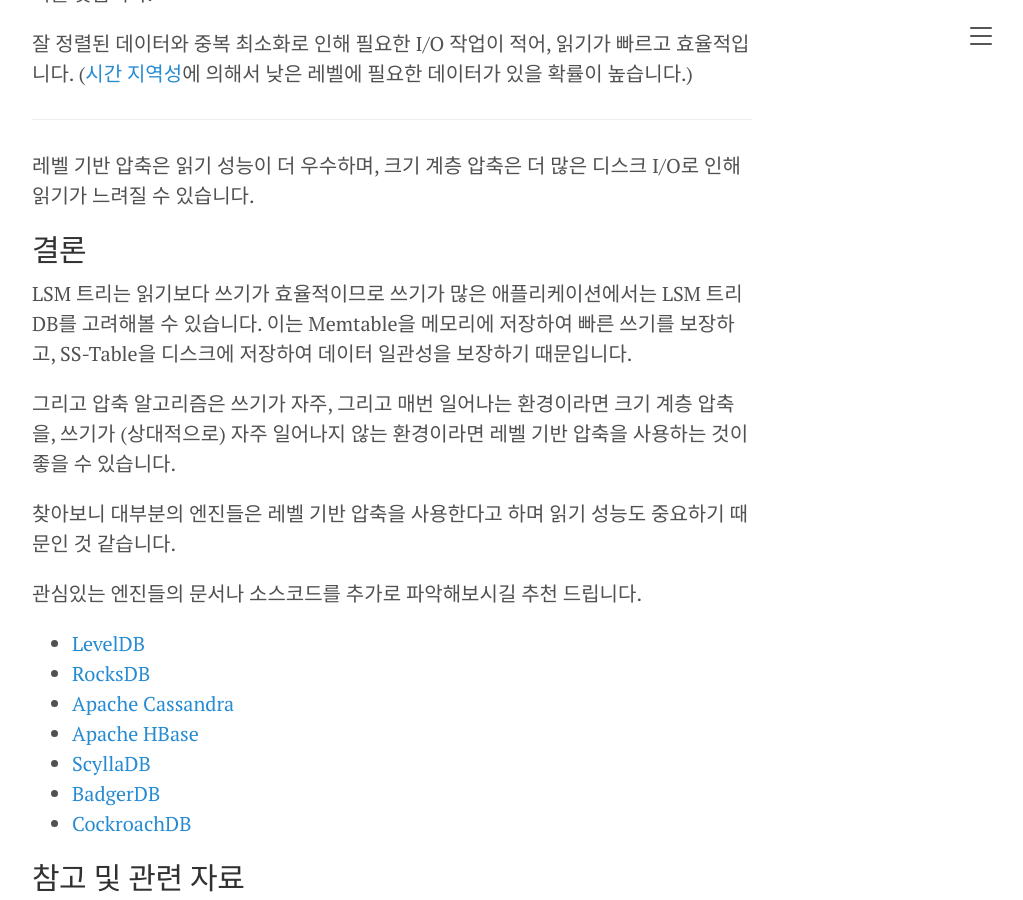
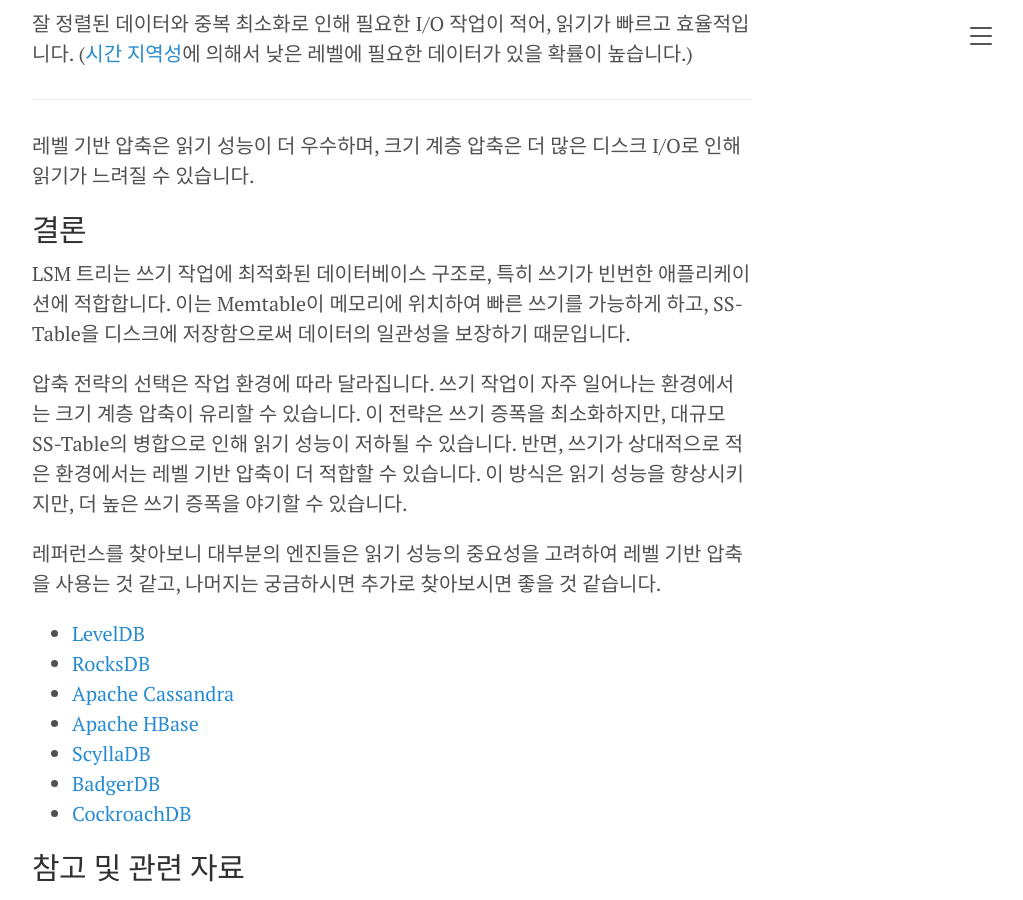
Before and after one commit to gunkim/gunkim.github.io, a Jekyll site: the page built from _posts/2024-01-01-lsm-tree.md, in a window 1280 px wide and 900 px high, scrolled down 5891 px. Shown: the whole window, without its empty margins (248-1271 px from the left). Built offline with Jekyll 4.4.1, drawn with Linux system fonts in a browser that asks for light colours; comment, search, counter and statistics services are not loaded; some of the changed text lies outside the part shown.

Commit message:
잘못된 내용 수정

```diff
--- a/_posts/2024-01-01-lsm-tree.md
+++ b/_posts/2024-01-01-lsm-tree.md
@@ -48,17 +48,15 @@
 
 #### 크기 계층 압축(Size-Tiered Compaction)
 
-이 방식은 SS-Table을 시간적으로 가까운 SS-Table들끼리 병합합니다.
+이 방식은 SS-Table의 크기를 기준으로 병합합니다.
 
 1. **SS-Table 생성**: Memtable이 가득 차면, 그 내용을 디스크에 Flush하여 새로운 SS-Table을 생성합니다.
-2. **병합 검토**: 새 SS-Table이 생성될 때마다, 시스템은 시간적으로 가까운 기존 SS-Table을 검토합니다. 충분히 유사한 SS-Table이 없으면 병합을 하지 않습니다.
-3. **병합 실행**: 적절한 병합 대상이 있으면, 시스템은 이들을 하나의 SS-Table로 병합합니다.
+2. **병합 검토**: 새 SS-Table이 생성될 때마다, 시스템은 크기가 비슷한 기존 SS-Table을 검토합니다. 크기가 유사한 SS-Table이 없으면 병합을 하지 않습니다.
+3. **병합 실행**: 적절한 병합 대상이 있으면, 시스템은 이들을 하나의 큰 SS-Table로 병합합니다.
 4. **SS-Table 갱신**: 병합 과정을 통해 새로운 SS-Table이 생성되고, 병합에 사용된 기존 SS-Table은 삭제됩니다.
 5. **반복**: 이 과정은 데이터베이스에서 지속적으로 반복되어, 데이터 관리를 최적화하고 쓰기 부담을 줄입니다.
 
-주로 한번에 큰 단위로 압축이 이루어지기 때문에 쓰기 증폭(Write throughput)을 최적화하지만, 커다란 SS-Table의 병합은 많은 시간과 자원을 요구합니다.
-
-또한, 쓰기가 자주 일어나지 않는 경우에는 병합 대상이 없어 압축이 이루어지지 않고, SS-Table의 수만 증가하게 되어 읽기 성능이 저하될 수 있습니다.
+이 전략은 큰 단위로 압축이 이루어지기 때문에 쓰기 증폭(Write Amplification)을 최소화하는데 도움이 되지만, 큰 SS-Table의 병합은 많은 시간과 자원을 요구합니다. 또한, 쓰기 작업이 자주 일어나지 않는 경우 병합 대상이 없어 압축이 이루어지지 않고 SS-Table의 수만 증가하게 되어 읽기 성능이 저하될 수 있습니다.
 
 그리고 레벨 기반 압축에 비해 읽기 성능은 떨어질 수 있습니다. (이유는 후술)
 
@@ -119,13 +117,11 @@
 
 ## 결론
 
-LSM 트리는 읽기보다 쓰기가 효율적이므로 쓰기가 많은 애플리케이션에서는 LSM 트리 DB를 고려해볼 수 있습니다. 이는 Memtable을 메모리에 저장하여 빠른 쓰기를 보장하고, SS-Table을 디스크에 저장하여 데이터 일관성을 보장하기 때문입니다.
+LSM 트리는 쓰기 작업에 최적화된 데이터베이스 구조로, 특히 쓰기가 빈번한 애플리케이션에 적합합니다. 이는 Memtable이 메모리에 위치하여 빠른 쓰기를 가능하게 하고, SS-Table을 디스크에 저장함으로써 데이터의 일관성을 보장하기 때문입니다.
 
-그리고 압축 알고리즘은 쓰기가 자주, 그리고 매번 일어나는 환경이라면 크기 계층 압축을, 쓰기가 (상대적으로) 자주 일어나지 않는 환경이라면 레벨 기반 압축을 사용하는 것이 좋을 수 있습니다.
+압축 전략의 선택은 작업 환경에 따라 달라집니다. 쓰기 작업이 자주 일어나는 환경에서는 크기 계층 압축이 유리할 수 있습니다. 이 전략은 쓰기 증폭을 최소화하지만, 대규모 SS-Table의 병합으로 인해 읽기 성능이 저하될 수 있습니다. 반면, 쓰기가 상대적으로 적은 환경에서는 레벨 기반 압축이 더 적합할 수 있습니다. 이 방식은 읽기 성능을 향상시키지만, 더 높은 쓰기 증폭을 야기할 수 있습니다.
 
-찾아보니 대부분의 엔진들은 레벨 기반 압축을 사용한다고 하며 읽기 성능도 중요하기 때문인 것 같습니다.
-
-관심있는 엔진들의 문서나 소스코드를 추가로 파악해보시길 추천 드립니다.
+레퍼런스를 찾아보니 대부분의 엔진들은 읽기 성능의 중요성을 고려하여 레벨 기반 압축을 사용는 것 같고, 나머지는 궁금하시면 추가로 찾아보시면 좋을 것 같습니다.
 
 - [LevelDB](https://github.com/google/leveldb)
 - [RocksDB](https://github.com/facebook/rocksdb)
```
